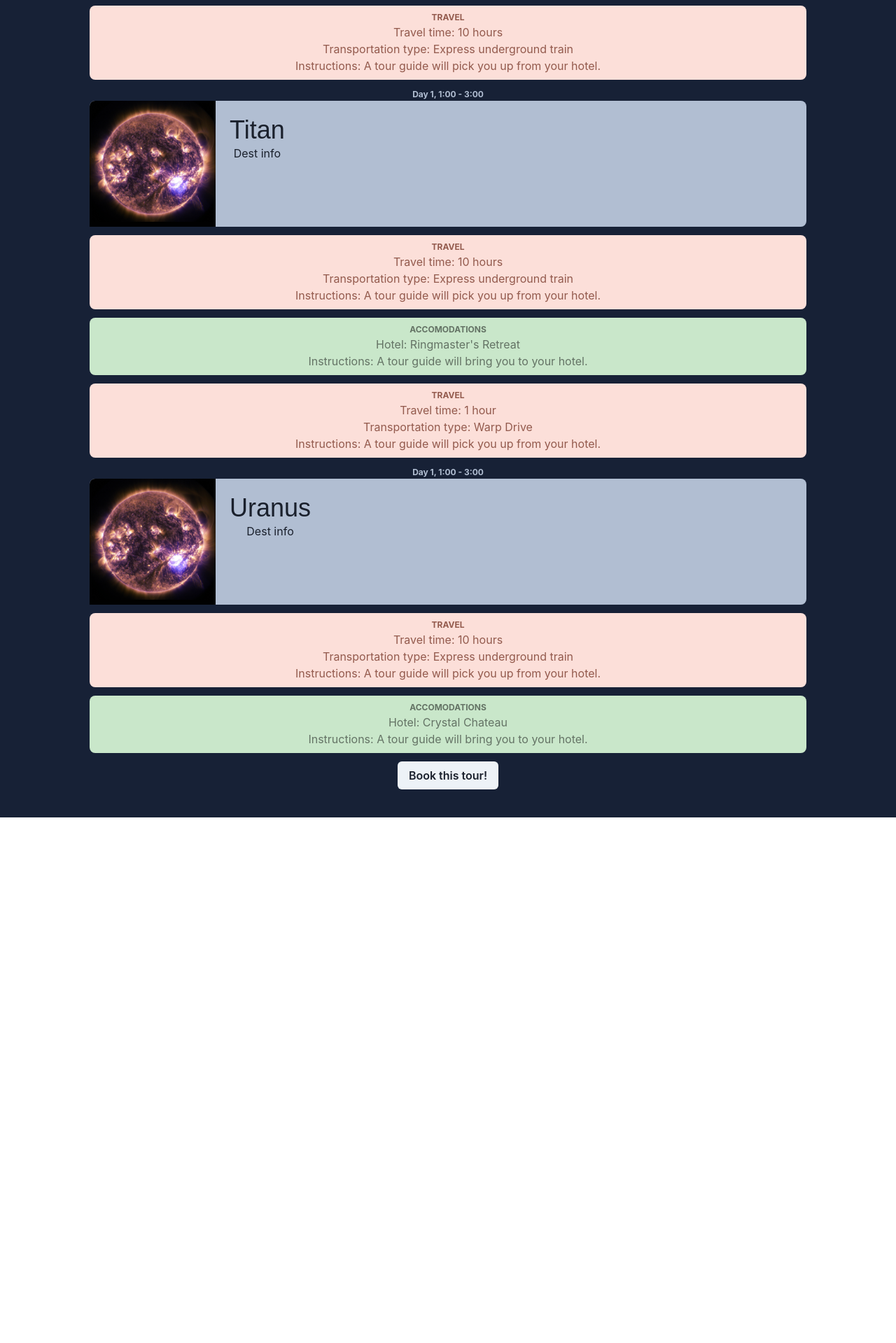
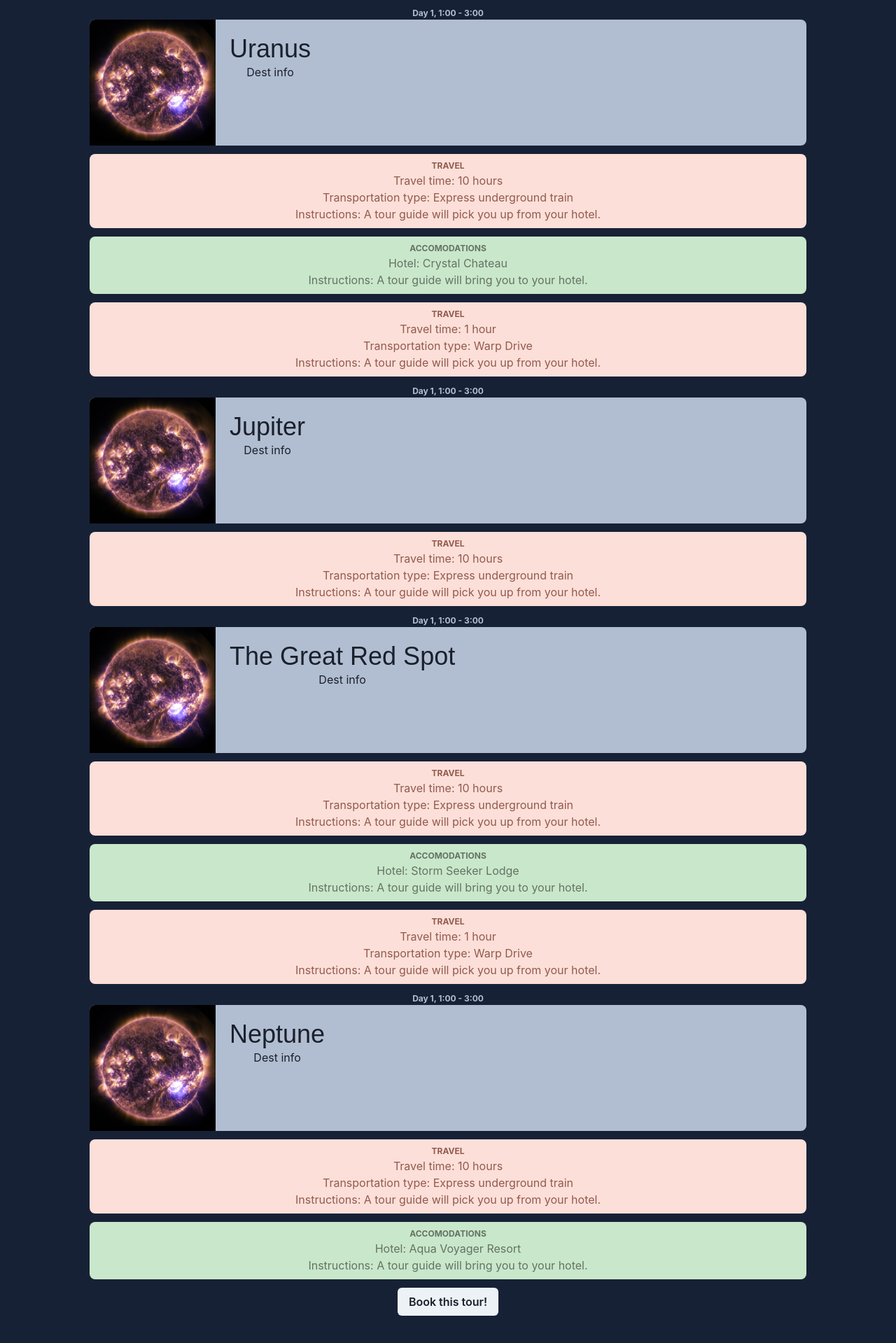
Before and after one commit to AipioxTechson/nasa-spaceapps-2023, a Next.js app: page /itinerary in a window 1280 px wide. Shown: the part 823-2742 px from the top of the page at 70% size. Before the commit the page ends 1991 px from the top, so only its background shows below. Built offline with nearby package versions, Linux system fonts and the light colour scheme.

Commit message:
Add modal

```diff
--- a/src/app/data/featuredData.js
+++ b/src/app/data/featuredData.js
@@ -4,19 +4,13 @@ export const featuredData = {
 		date: "01-01-2034",
 		planets: [
 			{
-				destinations: ["Saturn", "Rings", "Titan"],
+				destinations: ["Saturn"],
 				hotel: "Ringmaster's Retreat",
 			},
 			{
 				destinations: ["Uranus"],
 				hotel: "Crystal Chateau",
 			},
-		],
-	},
-	"06-10-2034": {
-		name: "Spooky tour 2",
-		date: "06-10-2034",
-		planets: [
 			{
 				destinations: ["Jupiter", "The Great Red Spot"],
 				hotel: "Storm Seeker Lodge",
@@ -28,7 +22,7 @@ export const featuredData = {
 		],
 	},
 	"07-10-2034": {
-		name: "Spooky tour 3",
+		name: "Educational Tour",
 		date: "07-10-2034",
 		planets: [
 			{
@@ -39,10 +33,18 @@ export const featuredData = {
 				destinations: ["Venus", "Maat Mons", "Artemis Chasma"],
 				hotel: "Cloud 9 Oasis",
 			},
+			{
+				destinations: ["Jupiter", "The Great Red Spot"],
+				hotel: "Storm Seeker Lodge",
+			},
+			{
+				destinations: ["Neptune"],
+				hotel: "Aqua Voyager Resort",
+			},
 		],
 	},
 	"19-09-2035": {
-		name: "Spooky tour 4",
+		name: "Relaxing Tour",
 		date: "19-09-2035",
 		planets: [
 			{
@@ -58,6 +60,14 @@ export const featuredData = {
 				],
 				hotel: "Red Rock Resort",
 			},
+			{
+				destinations: ["Jupiter", "The Great Red Spot"],
+				hotel: "Storm Seeker Lodge",
+			},
+			{
+				destinations: ["Neptune"],
+				hotel: "Aqua Voyager Resort",
+			},
 		],
 	},
 };
--- a/src/pages/itinerary.js
+++ b/src/pages/itinerary.js
@@ -1,4 +1,15 @@
-import { Box, Button } from "@chakra-ui/react";
+import {
+	Box,
+	Button,
+	Modal,
+	ModalOverlay,
+	ModalContent,
+	ModalHeader,
+	ModalFooter,
+	ModalBody,
+	ModalCloseButton,
+	useDisclosure,
+} from "@chakra-ui/react";
 import "@fontsource-variable/baloo-bhai-2";
 import DestinationInfo from "../app/Components/DestinationInfo";
 import Accomodations from "../app/Components/Accomodations";
@@ -9,6 +20,7 @@ import TripAbout from "../app/Components/TripAbout";
 import { featuredData } from "@/app/data/featuredData";
 
 export default function Itinerary() {
+	const { isOpen, onOpen, onClose } = useDisclosure();
 	return (
 		<Box bg="brand.300" w="100vw" pb={10} align="center">
 			<Navbar />
@@ -32,7 +44,24 @@ export default function Itinerary() {
 					<Accomodations name={planet.hotel} />
 				</>
 			))}
-			<Button>Book this tour!</Button>
+			<Button onClick={onOpen}>Book this tour!</Button>
+			<Modal isOpen={isOpen} onClose={onClose}>
+				<ModalOverlay />
+				<ModalContent>
+					<ModalHeader>Oops!</ModalHeader>
+					<ModalCloseButton />
+					<ModalBody>
+						This feature is still marinating in the innovation oven,
+						but trust us, it's gonna be worth the wait. Stay tuned
+						for the grand unveiling!
+					</ModalBody>
+					<ModalFooter>
+						<Button colorScheme="blue" mr={3} onClick={onClose}>
+							Close
+						</Button>
+					</ModalFooter>
+				</ModalContent>
+			</Modal>
 		</Box>
 	);
 }
```
